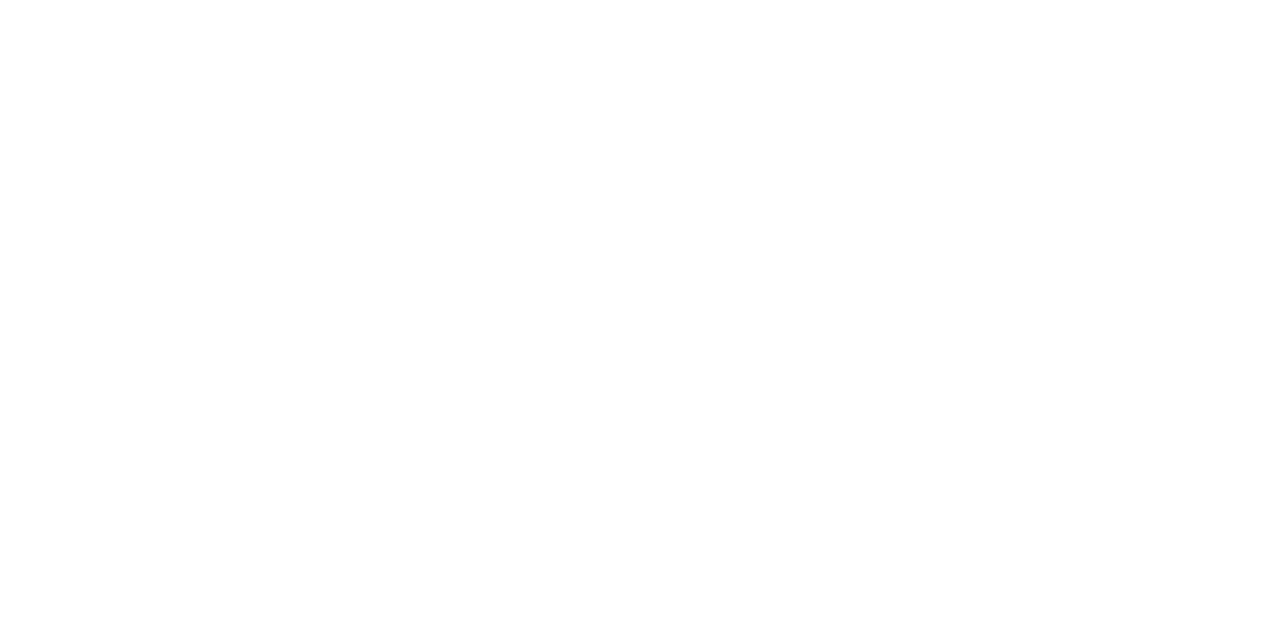
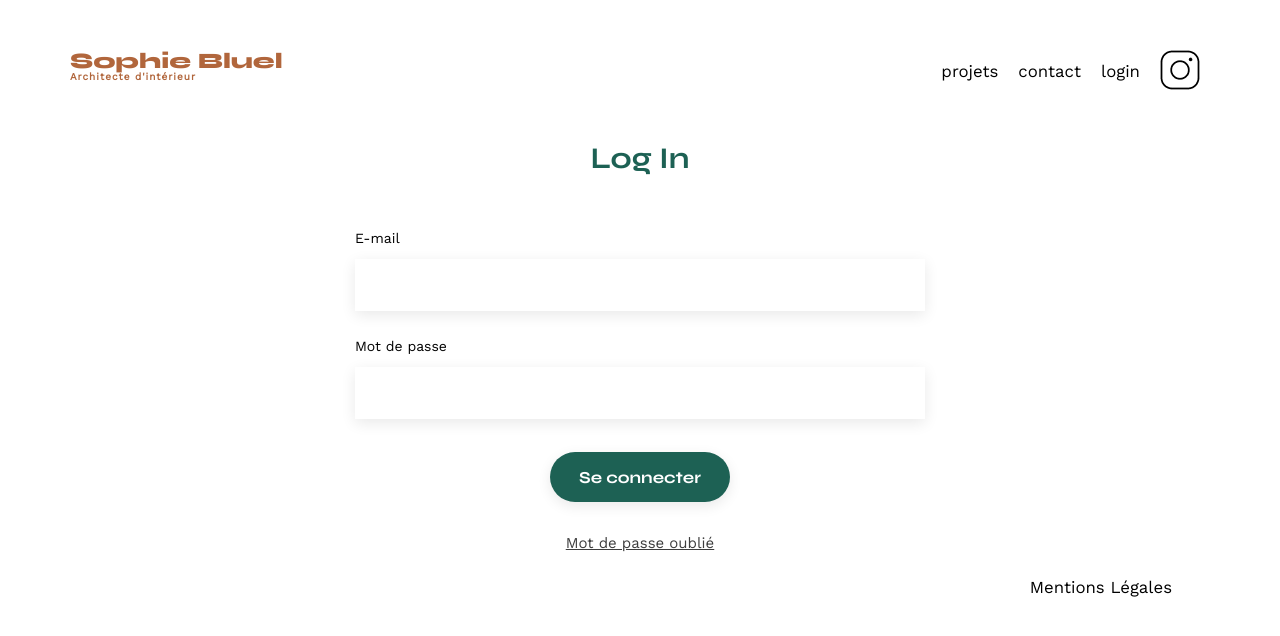
Before and after one commit to Adonis-26/projet-6, a plain HTML site: page FrontEnd/login.html in a window 1280 px wide. Drawn offline with nearby package versions, Linux system fonts and the light colour scheme.

Commit message:
creation de la page login en html et css

```diff
--- a/FrontEnd/assets/style.css
+++ b/FrontEnd/assets/style.css
@@ -207,6 +207,46 @@ margin: auto;
 	border: none;
 	box-shadow: 0px 4px 14px rgba(0, 0, 0, 0.09);
 }
+#login {
+	width: 50%;
+	margin: auto;
+}
+#login > * {
+	text-align: center;
+
+}
+#login h2{
+	margin-bottom: 20px;
+}
+#login form {
+	text-align: left;
+	margin-top:30px;
+	display: flex;
+	flex-direction: column;
+}
+
+#login input {
+	height: 50px;
+	font-size: 1.2em;
+	border: none;
+	box-shadow: 0px 4px 14px rgba(0, 0, 0, 0.09);
+}
+#login label {
+	margin: 2em 0 1em 0;
+}
+#login textarea {
+	border: none;
+	box-shadow: 0px 4px 14px rgba(0, 0, 0, 0.09);
+}
+
+#login a{
+	text-align: center;
+	color:#3D3D3D;
+	font-family: 'Work Sans';
+	font-size: 15px;
+	font-weight: 500;
+	text-decoration:underline;
+}
 
 input[type="submit"]{
 	font-family: 'Syne';
--- a/FrontEnd/login.html
+++ b/FrontEnd/login.html
@@ -0,0 +1,48 @@
+<!DOCTYPE html>
+<html lang="fr">
+<head>
+	<meta charset="UTF-8">
+	<title>Sophie Bluel - Architecte d'intérieur</title>
+	<meta name="viewport" content="width=device-width, initial-scale=1.0">
+	<link rel="preconnect" href="https://fonts.googleapis.com">
+	<link rel="preconnect" href="https://fonts.gstatic.com" crossorigin>
+	<link href="https://fonts.googleapis.com/css2?family=Syne:wght@700;800&family=Work+Sans&display=swap" rel="stylesheet">
+	<meta name="description" content="">
+	<link rel="stylesheet" href="./assets/style.css">
+</head>
+<body>
+<header>
+	<h1>Sophie Bluel <span>Architecte d'intérieur</span></h1>
+	<nav>
+		<ul>
+			<li><a href="/FrontEnd/index.html#portfolio"> projets</a></li>
+			<li><a href="/FrontEnd/index.html#contact"> contact</a></li>
+			<li><a href="./login.html">login</a></li>
+			<li><img src="./assets/icons/instagram.png" alt="Instagram"></li>
+		</ul>
+	</nav>
+</header>
+<main>
+    <section id="login">
+		<h2>Log In</h2>
+		<form id="valider" action="#" method="post">
+            <label for="email">E-mail</label>
+            <input type="email" name="email" id="email">
+			<label for="name">Mot de passe</label>
+			<input type="password" name="password" id="password" required>
+			<input type="submit" value="Se connecter" id="submitButton">
+            <a href="#">Mot de passe oublié</a>
+		</form>
+
+	</section>
+</main>
+
+<footer>
+	<nav>
+		<ul class="Mentions">
+			<li>Mentions Légales</li>
+		</ul>
+	</nav>
+</footer>
+</body>
+</html>
```
